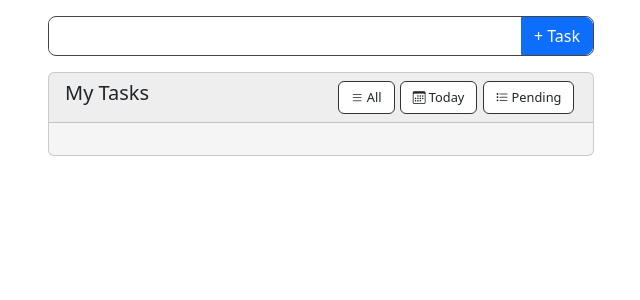
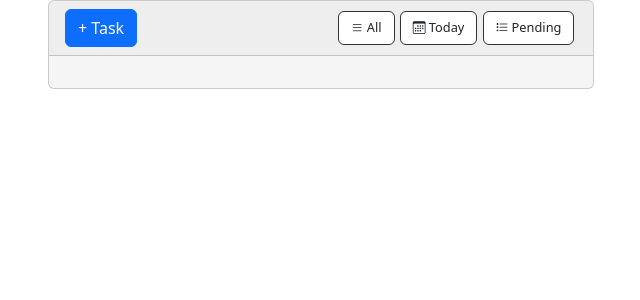
Before and after one commit to nkushh/to-do, a Django app: page / in a window 1280 px wide. Shown: the part 56-356 px from the top of the page, without its empty margins (319-959 px from the left). Run offline with Django 5.2, Linux system fonts and the light colour scheme; data that the repository does not hold is empty.

Commit message:
Updated the form for adding a new task into a modal and added a new field to set the category of the task. Refactored the TaskModelSerializer to include the category. Deleted styling for the old new task form.

```diff
--- a/assets/css/custom.css
+++ b/assets/css/custom.css
@@ -110,28 +110,6 @@
 	font-size: 1em;
 }
 
-#addTaskForm{
-	display: flex;
-	flex-direction: row;
-	align-items: center;
-	justify-content: space-between;
-	width: 100%;
-	border: 1px solid #444;
-	border-radius: .5em;
-}
-
-#addTaskForm input{
-	flex: 1;
-	border: none;
-}
-
-#addTaskForm button{
-	border-top-left-radius: 0;
-	border-bottom-left-radius: 0;
-	border-top-right-radius: .5em;
-	border-bottom-right-radius: .5em;
-}
-
 .done-task{
 	color: red !important;
 	text-decoration: line-through;
--- a/tasks/views.py
+++ b/tasks/views.py
@@ -15,7 +15,11 @@ import datetime
 
 # Create your views here.
 def index(request):
-	return render(request, "index.html")
+	task_categories = tasks_models.TaskCategory.objects.order_by('category_name')
+	context = {
+		'task_categories' : task_categories
+	}
+	return render(request, "index.html", context)
 
 # TASKS CATEGORIES
 def task_categories(request):
@@ -60,7 +64,6 @@ class FetchUpdateDeleteTaskView(generics.RetrieveUpdateDestroyAPIView):
 class CurrentDayTasksView(generics.ListAPIView):
 	date_today = datetime.date.today()
 	serializer_class = tasks_serializers.TaskModelSerializer
-	print(f'Date: {date_today}')
 
 	permission_classes = [IsAuthenticated]
 	authentication_classes = [TokenAuthentication]
--- a/templates/index.html
+++ b/templates/index.html
@@ -3,7 +3,7 @@
 {% block title %}Tasks{% endblock %}
 
 {% block content %}
-<div class="row mt-3 my-3">
+<!-- <div class="row mt-3 my-3">
 	<div class="offset-md-3 col-md-6">
 		<form id="addTaskForm">{% csrf_token %}
 			<input type="hidden" name="csrfmiddlewaretoken" value="{{ csrf_token }}">
@@ -11,13 +11,15 @@
 			<button type="submit" class="btn btn-primary">+ Task</button>
 		</form>
 	</div>
-</div>
+</div> -->
 <div class="row">
 	<div class="offset-md-3 col-md-6">
 		<div class="card tasks-card">
 			<div class="card-header">
 				<div class="row">
-					<div class="col-md-3"><h5>My Tasks</h5></div>
+					<div class="col-md-3">
+						<button class="btn btn-primary" data-bs-toggle="modal" data-bs-target="#addTaskModal">+ Task</button>
+					</div>
 					<div class="col-md-3" id="tasksHeader"></div>
 					<div class="col-md-6 btns-div">
 						<button class="btn default-btn" id="allTasksBtn"><i class="bi bi-list"></i> All</button>
@@ -34,10 +36,49 @@
 	</div>
 
 </div>
+
+<!-- Modal -->
+<div class="modal fade" id="addTaskModal" tabindex="-1" aria-labelledby="exampleModalLabel" aria-hidden="true">
+  <div class="modal-dialog">
+    <div class="modal-content">
+      <div class="modal-header">
+        <h1 class="modal-title fs-5" id="exampleModalLabel">New Task</h1>
+        <button type="button" class="btn-close" data-bs-dismiss="modal" aria-label="Close"></button>
+      </div>
+      <div class="modal-body">
+        <form id="addTaskForm" method="POST">{% csrf_token %}
+			<input type="hidden" name="csrfmiddlewaretoken" value="{{ csrf_token }}">
+			<div class="form-group">
+				<label>Task</label>
+				<input type="text" class="form-control" id="taskField" required>
+			</div>
+			<div class="form-group">
+				<label>Category (Optional)</label>
+				<select name="" class="form-control" id="taskCategory">
+					<option value="" disabled selected>--Pick option--</option>
+					{% for task_category in task_categories %}
+					<option value="{{task_category.pk}}">{{task_category.category_name}}</option>
+					{% empty %}
+					<option value="" diasbled>--No options--</option>
+					{% endfor %}
+				</select>
+			</div>
+
+      </div>
+      <div class="modal-footer">
+        <button type="button" class="btn btn-secondary" data-bs-dismiss="modal">Close</button>
+        <button type="submit" class="btn btn-primary">Submit</button>
+		</form>
+      </div>
+    </div>
+  </div>
+</div>
+
 {% endblock %}
 {% block scripts %}
 <script>
 	// Form
+	const new_task_modal = new bootstrap.Modal(document.getElementById('addTaskModal'));
 	let task_form = document.getElementById('addTaskForm');
 	const csrfToken = document.querySelector('input[name=csrfmiddlewaretoken]').value;
 	// Tasks card
@@ -225,6 +266,7 @@
 		try{
 			event.preventDefault();
 			task = document.getElementById('taskField').value;
+			task_category = document.getElementById('taskCategory').value;
 			fetch('tasks/', {
 				method: 'POST',
 				headers: {
@@ -233,12 +275,14 @@
 					'X-CSRFToken': csrfToken
 				},
 				body: JSON.stringify({
-					task_title: task
+					task_title: task,
+					category: task_category
 				})
 			})
 			.then(response => response.json())
 			.then(data => {
 				task_form.reset();
+				new_task_modal.hide();
 
 				const task = data;
 				const row = document.createElement('div');
```
Also changed, not shown: tasks/serializers.py (+5 -2 lines).
